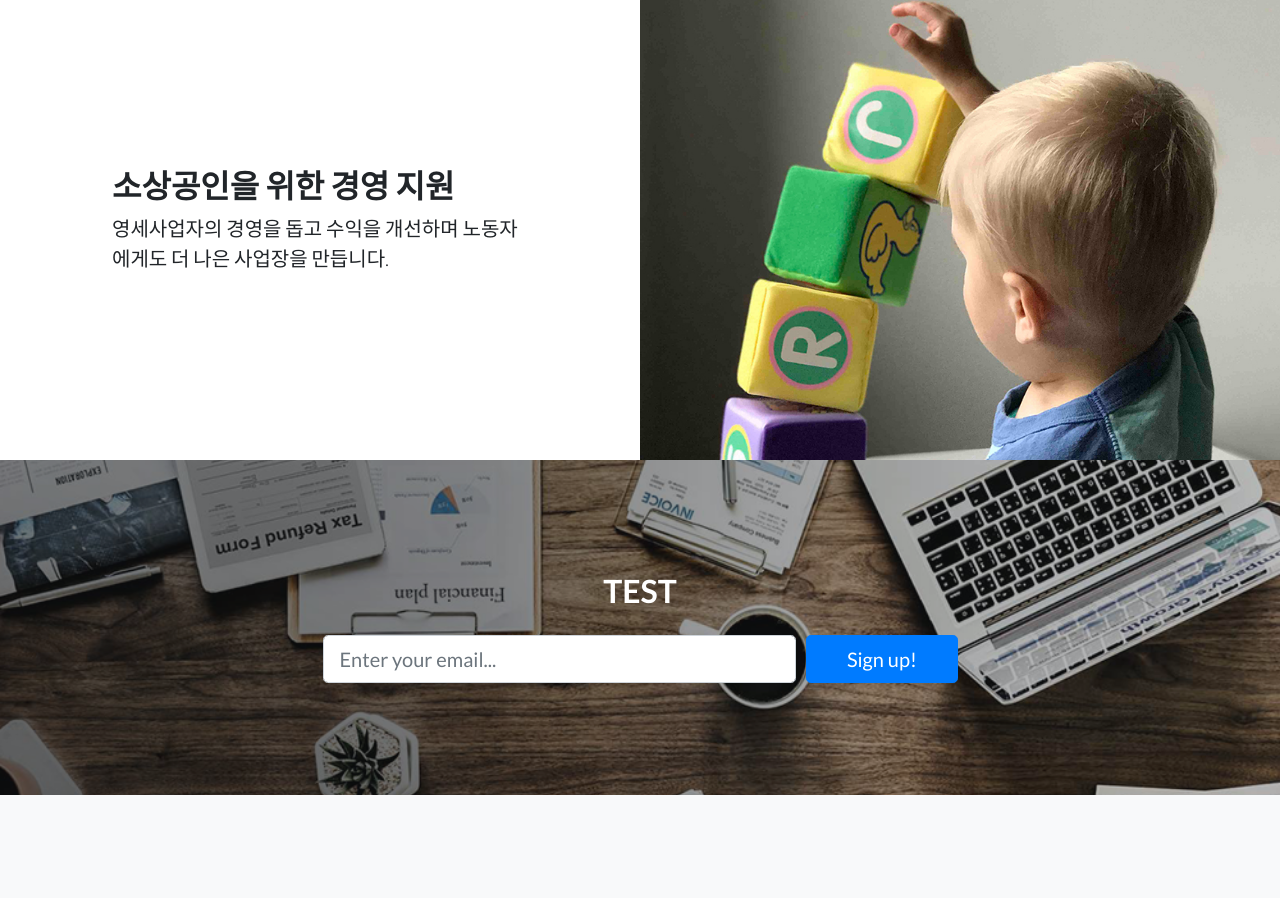
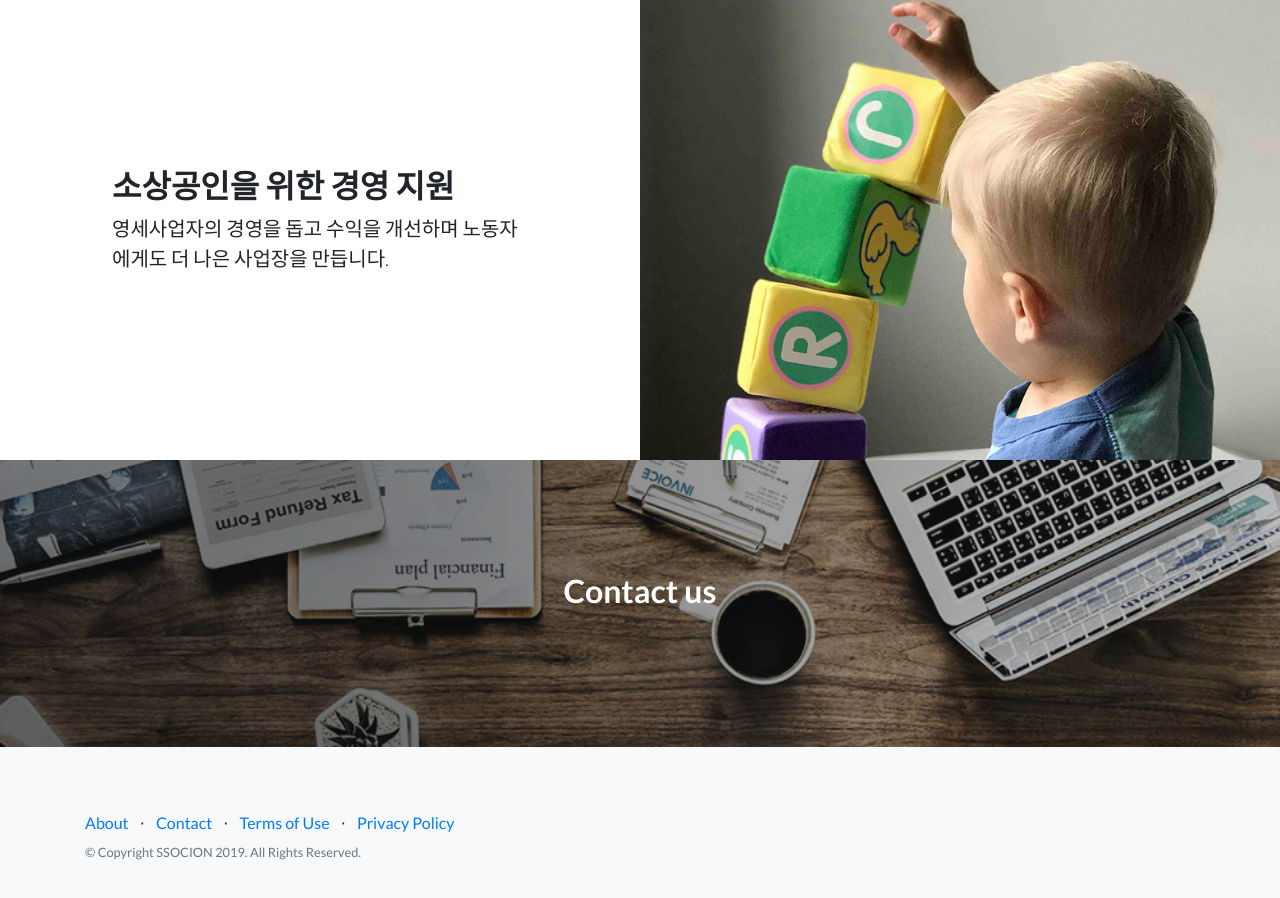
Before and after one commit to JuNijen/ssossion.github.io, a website: page index.html in a window 1280 px wide. Shown: the part 2033-2931 px from the top of the page. Drawn offline with Linux system fonts and the light colour scheme; a web font is replaced by a local one.

Commit message:
[EDIT] edit footer

```diff
--- a/index.html
+++ b/index.html
@@ -138,19 +138,7 @@
         <div class="container">
             <div class="row">
                 <div class="col-xl-9 mx-auto">
-                    <h2 class="mb-4">TEST</h2>
-                </div>
-                <div class="col-md-10 col-lg-8 col-xl-7 mx-auto">
-                    <form>
-                        <div class="form-row">
-                            <div class="col-12 col-md-9 mb-2 mb-md-0">
-                                <input type="email" class="form-control form-control-lg" placeholder="Enter your email...">
-                            </div>
-                            <div class="col-12 col-md-3">
-                                <button type="submit" class="btn btn-block btn-lg btn-primary">Sign up!</button>
-                            </div>
-                        </div>
-                    </form>
+                    <h2 class="mb-4">Contact us</h2>
                 </div>
             </div>
         </div>
@@ -161,7 +149,24 @@
         <div class="container">
             <div class="row">
                 <div class="col-lg-6 h-100 text-center text-lg-left my-auto">
-
+                    <ul class="list-inline mb-2">
+                        <li class="list-inline-item">
+                            <a href="#">About</a>
+                        </li>
+                        <li class="list-inline-item">&sdot;</li>
+                        <li class="list-inline-item">
+                            <a href="#">Contact</a>
+                        </li>
+                        <li class="list-inline-item">&sdot;</li>
+                        <li class="list-inline-item">
+                            <a href="#">Terms of Use</a>
+                        </li>
+                        <li class="list-inline-item">&sdot;</li>
+                        <li class="list-inline-item">
+                            <a href="#">Privacy Policy</a>
+                        </li>
+                    </ul>
+                    <p class="text-muted small mb-4 mb-lg-0">&copy; Copyright SSOCION 2019. All Rights Reserved.</p>
                 </div>
             </div>
         </div>
```
